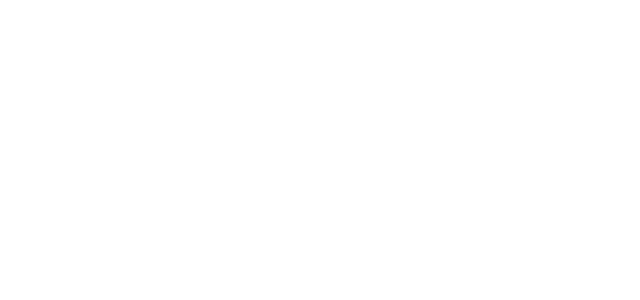
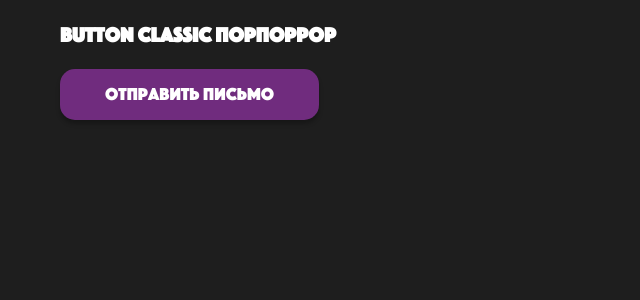
Before and after one commit to lazenyuk-dmitry/button-component-vue-test, a Vue app: page / in a window 1280 px wide. Shown: the top 300 px of the page, without its empty margins (0-640 px from the left). Built offline with nearby package versions, Linux system fonts and the light colour scheme.

Commit message:
Create button component for button classic.

```diff
--- a/src/App.vue
+++ b/src/App.vue
@@ -3,7 +3,9 @@ import { RouterView } from "vue-router";
 </script>
 
 <template>
-  <RouterView />
+  <div class="container">
+    <RouterView />
+  </div>
 </template>
 
 <style scoped></style>
--- a/src/components/AppButton.vue
+++ b/src/components/AppButton.vue
@@ -1,6 +1,26 @@
-<script setup>
-</script>
+<script setup></script>
 
 <template>
-  <div></div>
+  <button :class="$style.btn" type="button">
+    <slot />
+  </button>
 </template>
+
+<style lang="scss" module>
+.btn {
+  padding: 14px 45px;
+  background: $color-primary;
+  box-shadow: $btn-shadow;
+  border-radius: 15px;
+  border: none;
+  font-family: "Phosphate";
+  font-style: normal;
+  font-weight: 400;
+  font-size: 18px;
+  color: $btn-text-color;
+  text-align: center;
+  display: inline-flex;
+  justify-content: center;
+  align-items: center;
+}
+</style>
--- a/src/main.js
+++ b/src/main.js
@@ -1,6 +1,9 @@
 import { createApp } from "vue";
 import App from "./App.vue";
 import router from "./router";
+
+import "~styles/fonts.scss";
+import "~styles/base.scss";
 
 const app = createApp(App);
 
--- /dev/null
+++ b/src/styles/_variables.scss
@@ -0,0 +1,23 @@
+// Base
+$bg-color: #1E1E1E;
+$main-text-color: #FFFFFF;
+$inactive-text-color: #767679;
+
+// Colors
+$color-primary: #702C7E;
+$color-secondary: #C4296C;
+$color-warning: #F4BA46;
+$color-disabled: #EFEFEF;
+$color-info: #0083B6;
+$color-danger: #DF3F3E;
+$color-action: #ED732E;
+
+// Buttons
+$btn-text-color: $main-text-color;
+$btn-text-color-second: $inactive-text-color;
+$btn-shadow: 0px 4px 4px rgba(0, 0, 0, 0.25);
+
+// Links
+$link-main-color: $main-text-color;
+$link-hover-color: $btn-text-color-second;
+$link-pressed-color: $color-secondary;
--- /dev/null
+++ b/src/styles/base.scss
@@ -0,0 +1,24 @@
+html {
+  background: $bg-color;
+  font-family: 'Phosphate';
+  font-style: normal;
+  font-weight: 400;
+  font-size: 18px;
+  line-height: 1.3;
+  color: $main-text-color;
+  -webkit-box-sizing: border-box;
+  -moz-box-sizing: border-box;
+  box-sizing: border-box;
+}
+
+*, *:before, *:after {
+  -webkit-box-sizing: inherit;
+  -moz-box-sizing: inherit;
+  box-sizing: inherit;
+}
+
+.container {
+  max-width: 1200px;
+  padding: 0 20px;
+  margin: auto;
+}
--- /dev/null
+++ b/src/styles/fonts.scss
@@ -0,0 +1,8 @@
+@font-face {
+  font-family: 'Phosphate';
+  src: url('~fonts/PhosphateFixed-Solid.woff2') format('woff2'),
+      url('~fonts/PhosphateFixed-Solid.woff') format('woff');
+  font-weight: 400;
+  font-style: normal;
+  font-display: swap;
+}
--- a/src/views/HomeView.vue
+++ b/src/views/HomeView.vue
@@ -4,6 +4,9 @@ import AppButton from "@/components/AppButton.vue";
 
 <template>
   <main>
-    <AppButton />
+    <h3>button classic порпоррор</h3>
+    <div>
+      <AppButton>Отправить письмо</AppButton>
+    </div>
   </main>
 </template>
--- a/vite.config.js
+++ b/vite.config.js
@@ -9,6 +9,17 @@ export default defineConfig({
   resolve: {
     alias: {
       "@": fileURLToPath(new URL("./src", import.meta.url)),
+      "~fonts": fileURLToPath(new URL("./src/assets/fonts", import.meta.url)),
+      "~styles": fileURLToPath(new URL("./src/styles", import.meta.url)),
+    },
+  },
+  css: {
+    preprocessorOptions: {
+      scss: {
+        additionalData: `
+          @import "~styles/_variables.scss";
+        `,
+      },
     },
   },
 });
```
Also changed, not shown: src/assets/fonts/PhosphateFixed-Solid.woff (added), src/assets/fonts/PhosphateFixed-Solid.woff2 (added).
